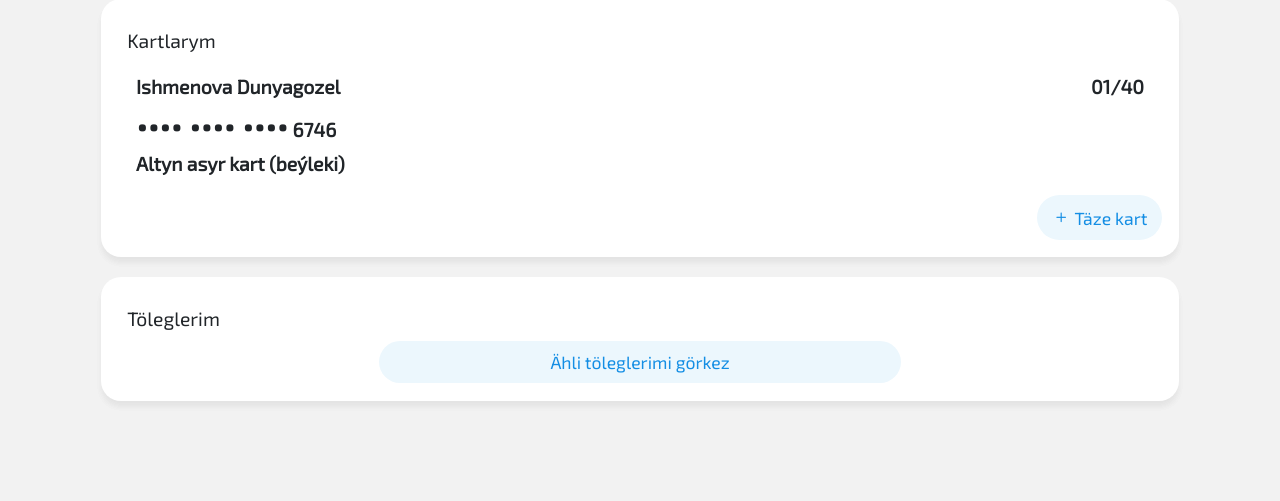
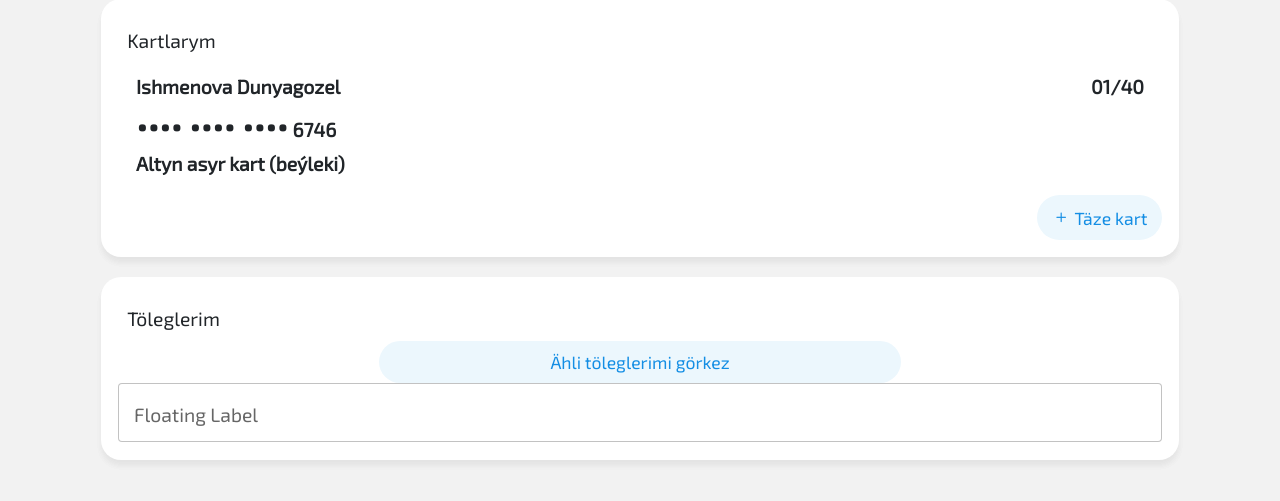
Before and after one commit to neharix/altyn_toleg, a Django app: page / in a window 1280 px wide. Shown: the part 273-774 px from the top of the page. Run offline with Django 5.2, Linux system fonts and the light colour scheme; some libraries are stand-ins or nearby versions.

Commit message:
floating label added

```diff
--- /dev/null
+++ b/main/static/css/floating_input.css
@@ -0,0 +1,177 @@
+.floating-label {
+    position: relative;
+}
+
+.floating-label__input {
+    display: flex;
+    padding: 13px 14px 14px 15px;
+    border: none !important;
+    outline: none !important;
+    background-color: transparent;
+    font-size: 16px;
+    line-height: 2;
+    color: rgba(0, 0, 0, 0.87);
+    z-index: 1;
+}
+
+.floating-label__outline {
+    display: flex;
+    position: absolute;
+    top: 0;
+    right: 0;
+    left: 0;
+    width: 100%;
+    max-width: 100%;
+    height: 100%;
+    text-align: left;
+    pointer-events: none;
+}
+
+.floating-label__leading,
+.floating-label__notch,
+.floating-label__trailing {
+    border-color: rgba(0, 0, 0, 0.24);
+    border-width: 1px;
+    border-style: solid;
+    transition: border 0.15s cubic-bezier(0.4, 0, 0.2, 1);
+}
+
+.floating-label__leading {
+    border-radius: 4px 0 0 4px;
+    border-right: none;
+    width: 12px;
+}
+
+.floating-label__notch {
+    flex: 0 1 auto;
+    border-right: none;
+    border-left: none;
+}
+
+.floating-label__trailing {
+    flex-grow: 1;
+    border-radius: 0 4px 4px 0;
+    border-left: none;
+}
+
+.floating-label__label {
+    display: inline-block;
+    position: relative;
+    top: 16px;
+    bottom: auto;
+    left: 4px;
+    max-width: 100%;
+    color: rgba(0, 0, 0, 0.6);
+    transform-origin: left top;
+    transition: transform 0.15s cubic-bezier(0.4, 0, 0.2, 1), color 0.15s cubic-bezier(0.4, 0, 0.2, 1);
+    will-change: transform;
+}
+
+.floating-label__input:hover~.floating-label__outline .floating-label__leading,
+.floating-label__input:hover~.floating-label__outline .floating-label__notch,
+.floating-label__input:hover~.floating-label__outline .floating-label__trailing {
+    border-color: rgba(0, 0, 0, 0.87);
+}
+
+.floating-label.active .floating-label__leading,
+.floating-label.active .floating-label__notch,
+.floating-label.active .floating-label__trailing,
+.floating-label__input:not(:placeholder-shown) .floating-label__leading,
+.floating-label__input:not(:placeholder-shown) .floating-label__notch,
+.floating-label__input:not(:placeholder-shown) .floating-label__trailing,
+.floating-label__input:valid~.floating-label__outline .floating-label__leading,
+.floating-label__input:valid~.floating-label__outline .floating-label__notch,
+.floating-label__input:valid~.floating-label__outline .floating-label__trailing,
+.floating-label__input:focus~.floating-label__outline .floating-label__leading,
+.floating-label__input:focus~.floating-label__outline .floating-label__notch,
+.floating-label__input:focus~.floating-label__outline .floating-label__trailing,
+input:-webkit-autofill+.floating-label__outline .floating-label__leading,
+input:-webkit-autofill+.floating-label__outline .floating-label__notch,
+input:-webkit-autofill+.floating-label__outline .floating-label__trailing {
+    border-color: #6200ee;
+    border-width: 2px;
+}
+
+.floating-label.active .floating-label__notch,
+.floating-label__input:not(:placeholder-shown) .floating-label__notch,
+.floating-label__input:valid~.floating-label__outline .floating-label__notch,
+.floating-label__input:focus~.floating-label__outline .floating-label__notch,
+input:-webkit-autofill+.floating-label__outline .floating-label__notch {
+    border-top: none;
+}
+
+.floating-label.active .floating-label__label,
+.floating-label__input:not(:placeholder-shown) .floating-label__label,
+.floating-label__input:valid~.floating-label__outline .floating-label__label,
+.floating-label__input:focus~.floating-label__outline .floating-label__label,
+input:-webkit-autofill+.floating-label__outline .floating-label__label {
+    color: rgba(98, 0, 238, 0.87);
+    transform: translateY(-21px) scale(0.75);
+}
+
+input:-webkit-autofill,
+input:-webkit-autofill:hover,
+input:-webkit-autofill:focus,
+textarea:-webkit-autofill,
+textarea:-webkit-autofill:hover,
+textarea:-webkit-autofill:focus,
+select:-webkit-autofill,
+select:-webkit-autofill:hover,
+select:-webkit-autofill:focus {
+    background-color: rgba(0, 0, 0, 0) !important;
+    -webkit-transition-delay: 99999s;
+}
+
+@-webkit-keyframes autofill {
+    to {
+        background: transparent;
+    }
+}
+
+input:-webkit-autofill {
+    -webkit-animation-name: autofill;
+    -webkit-animation-fill-mode: both;
+}
+
+.input--error .floating-label__label {
+    color: #FF8484 !important;
+    animation: shake 0.25s cubic-bezier(0.36, 0.07, 0.19, 0.97) both;
+    backface-visibility: hidden;
+    perspective: 1000px;
+}
+
+@keyframes shake {
+    33.33% {
+        transform: translate3d(8px, -21px, 0) scale(0.75);
+    }
+
+    66.33% {
+        transform: translate3d(-2px, -21px, 0) scale(0.75);
+    }
+
+    100% {
+        transform: translate3d(0, -21px, 0) scale(0.75);
+    }
+}
+
+* {
+    box-sizing: border-box;
+}
+
+
+.input-group {
+    position: relative;
+    max-width: 300px;
+}
+
+form {
+    display: flex;
+    flex: 100%;
+    height: 100vh;
+    justify-content: center;
+    align-items: center;
+}
+
+.hello {
+    color: white
+}
--- a/main/templates/views/main.html
+++ b/main/templates/views/main.html
@@ -1,5 +1,8 @@
 {% extends "layouts/main_layout.html" %}
 {% load static %}
+{% block head %}
+    <link rel="stylesheet" href="{% static 'css/floating_input.css' %}">
+{% endblock head %}
 {% block title %}
     Baş sahypa
 {% endblock title %}
@@ -28,9 +31,7 @@
                     <div>
                         <span class="fw-bolder dots">&#x2022;&#x2022;&#x2022;&#x2022; &#x2022;&#x2022;&#x2022;&#x2022; &#x2022;&#x2022;&#x2022;&#x2022;</span> 6746
                     </div>
-                    <div class="mb-3">
-                        Altyn asyr kart (beýleki)
-                    </div>
+                    <div class="mb-3">Altyn asyr kart (beýleki)</div>
                 </div>
             </div>
             <div class="d-flex">
@@ -45,13 +46,26 @@
         <div class="block p-3">
             <div class="m-2">Töleglerim</div>
             <div class="d-flex justify-content-center w-100">
-                <button class="btn button w-50">
-                    Ähli töleglerimi görkez
-                </button>
+                <button class="btn button w-50">Ähli töleglerimi görkez</button>
+            </div>
+            <div class="floating-label">
+                <input class="floating-label__input"
+                       type="text"
+                       name="firstName"
+                       autocomplete="off"
+                       required
+                       placeholder=" " />
+                <div class="floating-label__outline">
+                    <div class="floating-label__leading"></div>
+                    <div class="floating-label__notch">
+                        <label class="floating-label__label" for="firstName">Floating Label</label>
+                    </div>
+                    <div class="floating-label__trailing"></div>
+                </div>
             </div>
         </div>
     </div>
 {% endblock body %}
 {% block scripts %}
-<script src="{% static 'js/main.js' %}"></script>
+    <script src="{% static 'js/main.js' %}"></script>
 {% endblock scripts %}
```
Also changed, not shown: main/static/css/global.css (line endings or trailing spaces).
